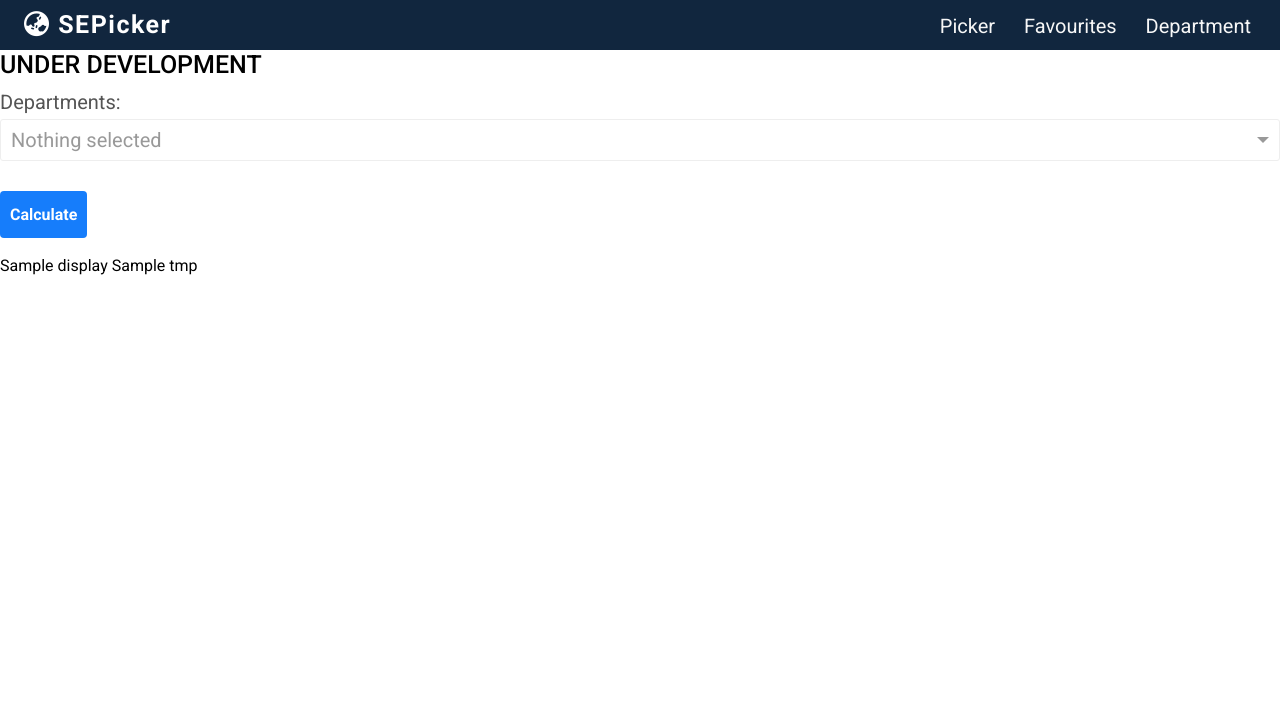
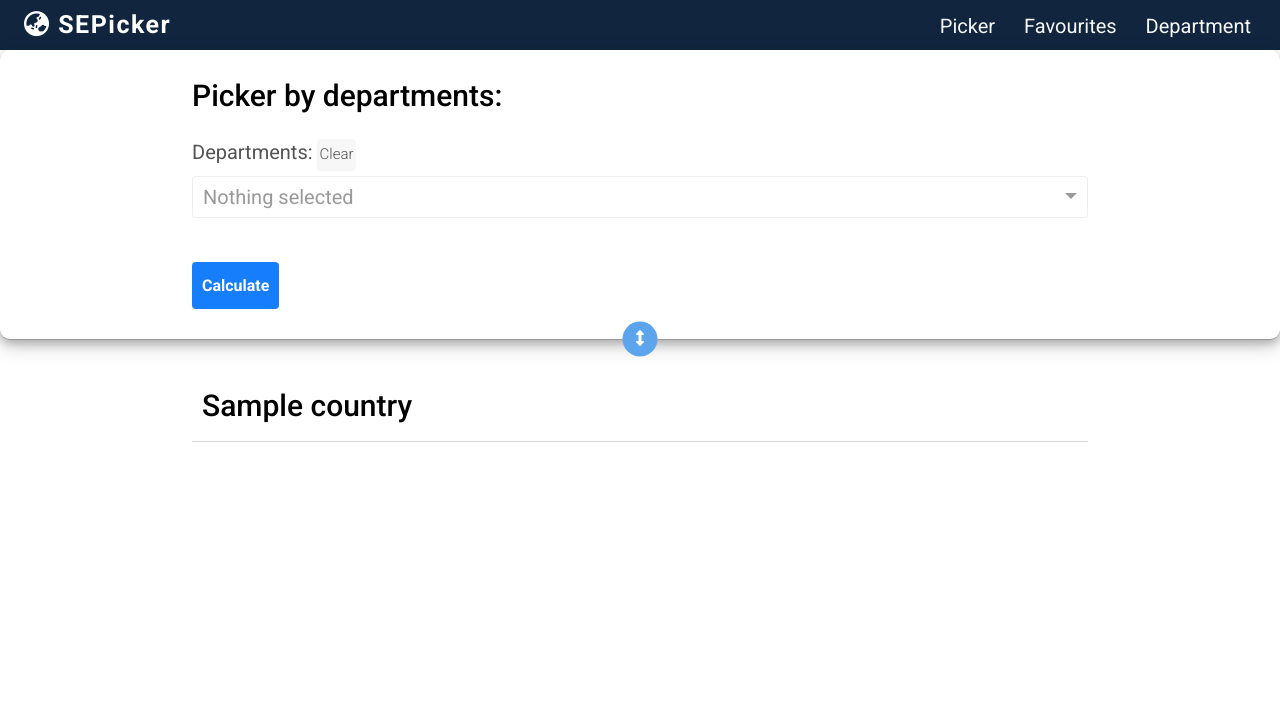
Before and after one commit to tangboxuan/SEPicker, a Flask app: template templates/department.html in a window 1280 px wide. Shown: the top 712 px of the page. Run offline with Flask 2, Linux system fonts and the light colour scheme; the template is opened without the code that fills it: most values are stand-ins (such as "Sample title", 1, 10 or a date in 2020); some libraries are stand-ins or nearby versions.

Commit message:
interface for departments

```diff
--- a/app.py
+++ b/app.py
@@ -241,9 +241,29 @@ def department():
         d = {}
         for i in range(len(departments)):
             d[departments[i]] = 'placeholder'
-        input_dict = {'Location_type': 'regions','Location':['Asia'],'Departments': d}
+        input_dict = {'Location_type': 'regions','Location':['Americas', 'Asia', 'Europe', 'Oceania', 'Africa'],'Departments': d}
         display = Algo_module_codes.main(input_dict)
-        return render_template("department.html", display=display,tmp=input_dict)
+        list_for_n_mods = []
+        counter = 0
+        for region in display:
+            for country in display[region]:
+                for uni in display[region][country]:
+                    list_for_n_mods.append(display[region][country][uni]["n_mods"])
+                    counter += 1
+        min, max = 0,0
+        if len(list(set(list_for_n_mods))) > 0:
+            min =  list(set(list_for_n_mods))[0]
+            max = min
+            if len(list(set(list_for_n_mods))) > 1:
+                max = list(set(list_for_n_mods))[-1]
+        country_first_dict = {}
+        for region in display:
+            country_first_dict.update(display[region])
+        str_nusmods = {}
+        for country in country_first_dict:
+            for uni in country_first_dict[country]:
+                str_nusmods[uni] = ', '.join(list(country_first_dict[country][uni].keys())[:-1])
+        return render_template("department.html", min=min, max=max,output_dict=country_first_dict,tmp=input_dict,str_of_nusmods=str_nusmods,nus_code_title_dict=nus_code_title_dict)
 
 
 @app.route('/favicon.ico')
--- a/static/Algo_module_codes.py
+++ b/static/Algo_module_codes.py
@@ -54,4 +54,5 @@ def main(input_dict):
             PU_title = row['PU Module 1 Title'].iloc[0]
             PU_code = row['PU Module 1'].iloc[0]
             output_dict[region][country][uni][module] = {'PU Module Title': PU_title, 'PU Module Code': PU_code}
+        output_dict[region][country][uni]['n_mods'] = len(output_dict[region][country][uni])
     return output_dict
--- a/static/picker.js
+++ b/static/picker.js
@@ -127,3 +127,15 @@ function removeFavourite(el){
     var par = document.getElementById(el.id);
     par.parentNode.removeChild(par);
 }
+
+function clearDP(){
+    var textbox = document.getElementById("department");
+    var collection = textbox.getElementsByTagName("option");
+
+    for (var i = 0; i < collection.length; i++) {
+        collection[i].selected = false;
+    }
+
+    var text = document.getElementsByClassName("filter-option-inner-inner")[0];
+    text.innerHTML = "<span style='color:#999'>Nothing selected</span>";
+}
--- a/templates/department.html
+++ b/templates/department.html
@@ -1,14 +1,32 @@
 {%extends "layout.html"%}
 {%block tite%}Search by Department{%endblock%}
 {%block main%}
-<h1>UNDER DEVELOPMENT</h1>
+<div class="dashboard">
+    <div class="search-form-container">
+        <!-- when the form is "open" add a "open" class -->
+        <div
+            class="search-form-collaspsible collapse show"
+            id="search-form-top"
+        >
+            <div class="search-form-title margin-bottom-med">
+                <span class="heading-primary">Picker by departments:</span>
+            </div>
             <form action="/department" method="post">
                 <div class="form-group margin-bottom-med">
                     <div class="form-group-prepend">
                         <span class="form-group-text font-sz-mid">Departments:</span>
+                        <button
+                            class="btn-tertiary margin-bottom-sm"
+                            type="button"
+                            onClick="clearDP()"
+                        >
+                            <span class="form-group-text">
+                                Clear
+                            </span>
+                        </button>
                     </div>
                     <select
-        class="selectpicker form-control-lg form-control"
+                        class="selectpicker form-control-lg form-control font-sz-mid"
                         multiple
                         data-live-search="true"
                         name="department"
@@ -71,15 +89,108 @@
                         <option class="font-sz-mid">UD</option>
 
                 </select>
-
-<button
-class="btn-primary margin-top-med"
-type="submit"
->
+                </div>
+                <button class="btn-primary margin-top-med" type="submit">
                     Calculate
                 </button>
+            </form>
+
+
     </div>
-</form>
-{{display}}
-{{tmp}}
+    <div
+        class="btn-collaspsible__up"
+        data-toggle="collapse"
+        data-target="#search-form-top"
+    >
+        <i class="fas fa-arrows-alt-v"></i>
+    </div>
+</div>
+
+
+<!-- main container -->
+<div class="main-container">
+    {%for country in output_dict%}
+    <div class="country-item ">
+        <div
+            onClick="onCountryClick(this)"
+            class="country-item__title"
+            id="{{''.join(country.split()).lower()}}"
+            style="cursor: pointer;"
+        >
+            <span class="heading-primary">{{country}}</span>
+        </div>
+        <div
+            class="pus-container"
+            id="{{''.join(country.split()).lower() + '-pus'}}"
+        >
+            {% for i in range(max, min-1, -1) %} {% for uni in
+            output_dict[country] %} {% if
+            output_dict[country][uni]["n_mods"] == i %}
+
+            <div class="pu-item">
+                <div
+                    class="pu-item__title"
+                    data-toggle="collapse"
+                    data-target="{{'#' + ''.join(uni.split()).lower()}}"
+                    style="cursor: pointer;"
+                >
+                    <span class="heading-primary smaller">{{uni}}</span
+                    ><span class="badge badge-secondary badge-primary"
+                        >{{output_dict[country][uni]["n_mods"]}}</span
+                    >
+                </div>
+
+                <div
+                    class="pu-item__sm-modules-container collaspe show"
+                    id="{{''.join(uni.split()).lower()}}"
+                >
+
+                    {{str_of_nusmods[uni]}}
+                    <i
+                                class="fas fa-star"
+                                onClick="togglePlan({{output_dict[country][uni]}},'{{uni}}',this)"
+                            ></i>
+                </div>
+                <div
+                    class="pu-item__mappings collapse"
+                    id="{{''.join(uni.split()).lower()}}"
+                >
+                    <table class="table ">
+                        <thead>
+                            <tr>
+                                <th style="width: 50%">NUS</th>
+                                <th style="width: 50%">
+                                    Partner University
+                                </th>
+                            </tr>
+                        </thead>
+                        <tbody>
+                            {% for nusmod in output_dict[country][uni] %} {%
+                            if nusmod != "n_mods" %}
+                            <tr>
+                                <td class="hello-world">
+                                    {{nusmod.upper()}}<br /><span
+                                        class="description"
+                                        >{{nus_code_title_dict[nusmod]}}
+                                    </span>
+                                </td>
+                                <td>
+                                    {{output_dict[country][uni][nusmod]["PU Module Code"]}}<br />
+                                    <span class="description"
+                                        >{{output_dict[country][uni][nusmod]["PU Module Title"].title()}}
+                                    </span>
+                                </td>
+                            </tr>
+                            {% endif %}{% endfor %}
+                        </tbody>
+                    </table>
+                </div>
+            </div>
+
+            {% endif %} {% endfor %} {% endfor %}
+        </div>
+    </div>
+    {% endfor %}
+</div>
+<script src="static/picker.js"></script>
 {%endblock%}
```
Lines whose indentation alone changed are shown as unchanged.
